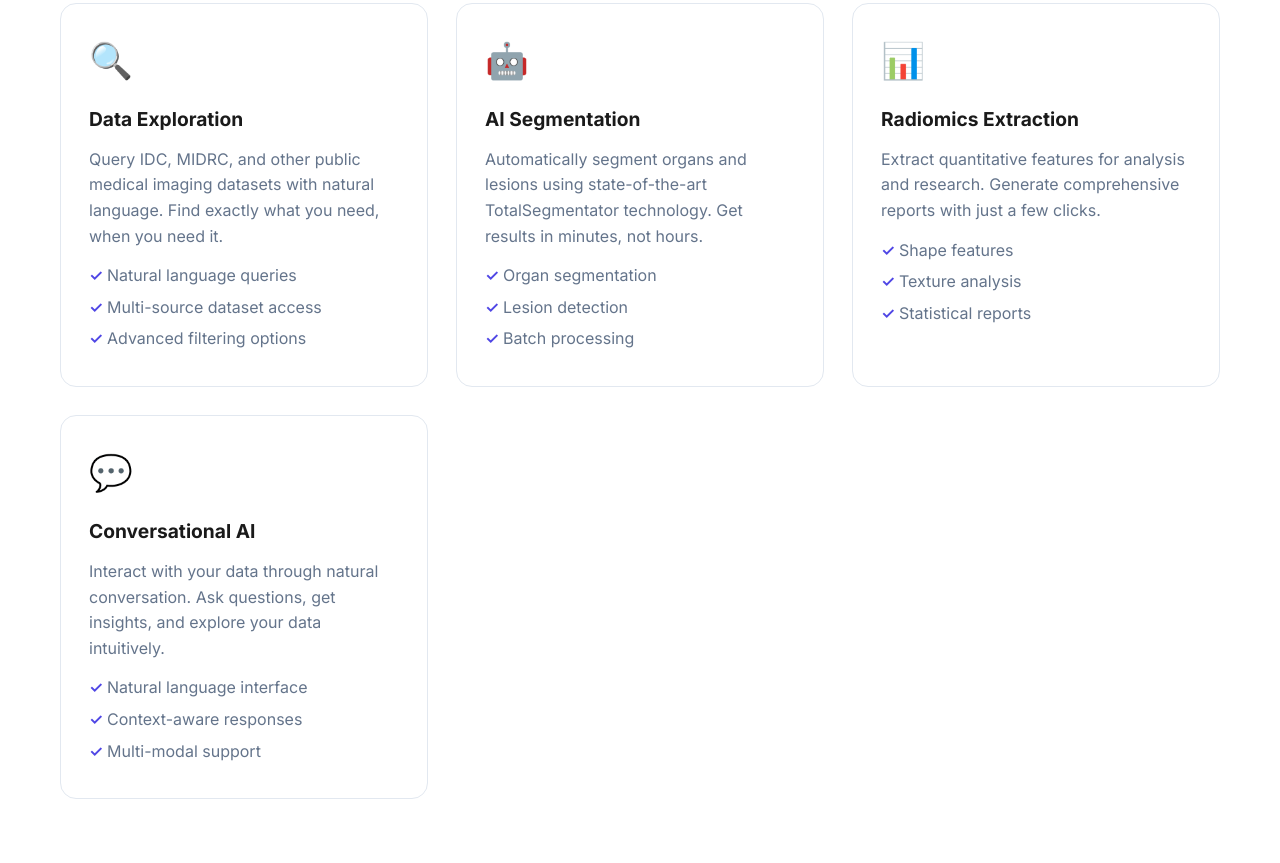
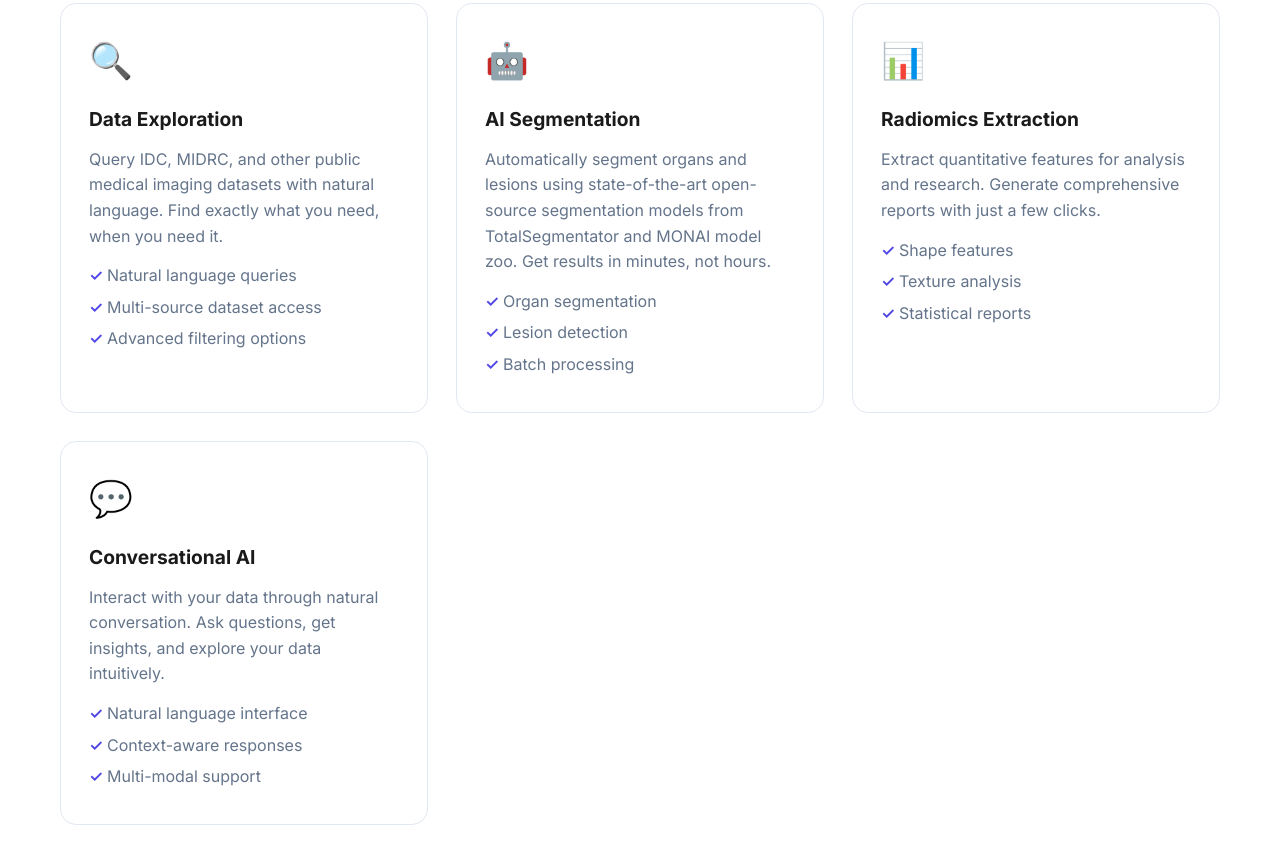
Before and after one commit to BioIntelligence-Lab/VoxelInsight, a plain HTML site: page index.html in a window 1280 px wide. Shown: the part 821-1684 px from the top of the page. Drawn offline with Linux system fonts and the light colour scheme.

Commit message:
Update index.html

```diff
--- a/index.html
+++ b/index.html
@@ -244,7 +244,7 @@
         <div class="feature-card animate-on-scroll">
           <div class="feature-icon">🤖</div>
           <h3>AI Segmentation</h3>
-          <p>Automatically segment organs and lesions using state-of-the-art TotalSegmentator technology. Get results in minutes, not hours.</p>
+          <p>Automatically segment organs and lesions using state-of-the-art open-source segmentation models from TotalSegmentator and MONAI model zoo. Get results in minutes, not hours.</p>
           <ul class="feature-list">
             <li>Organ segmentation</li>
             <li>Lesion detection</li>
```
